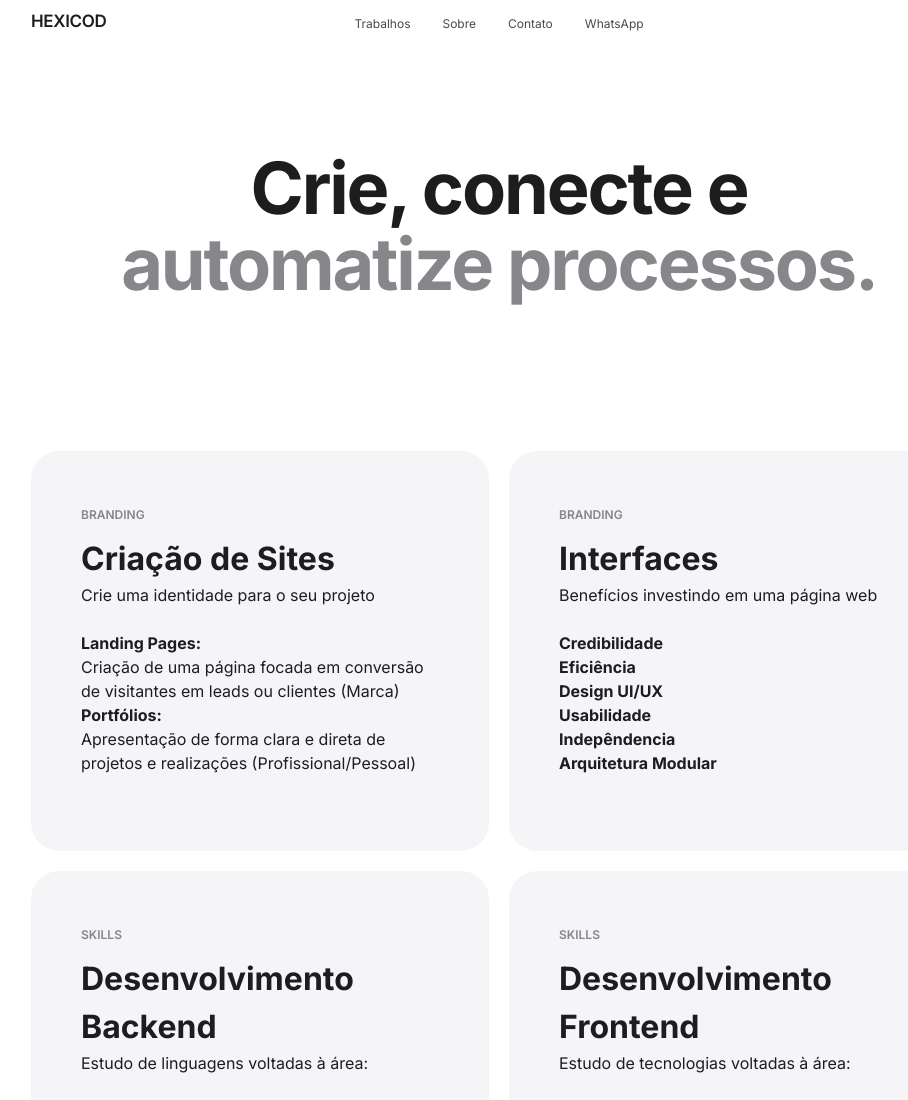
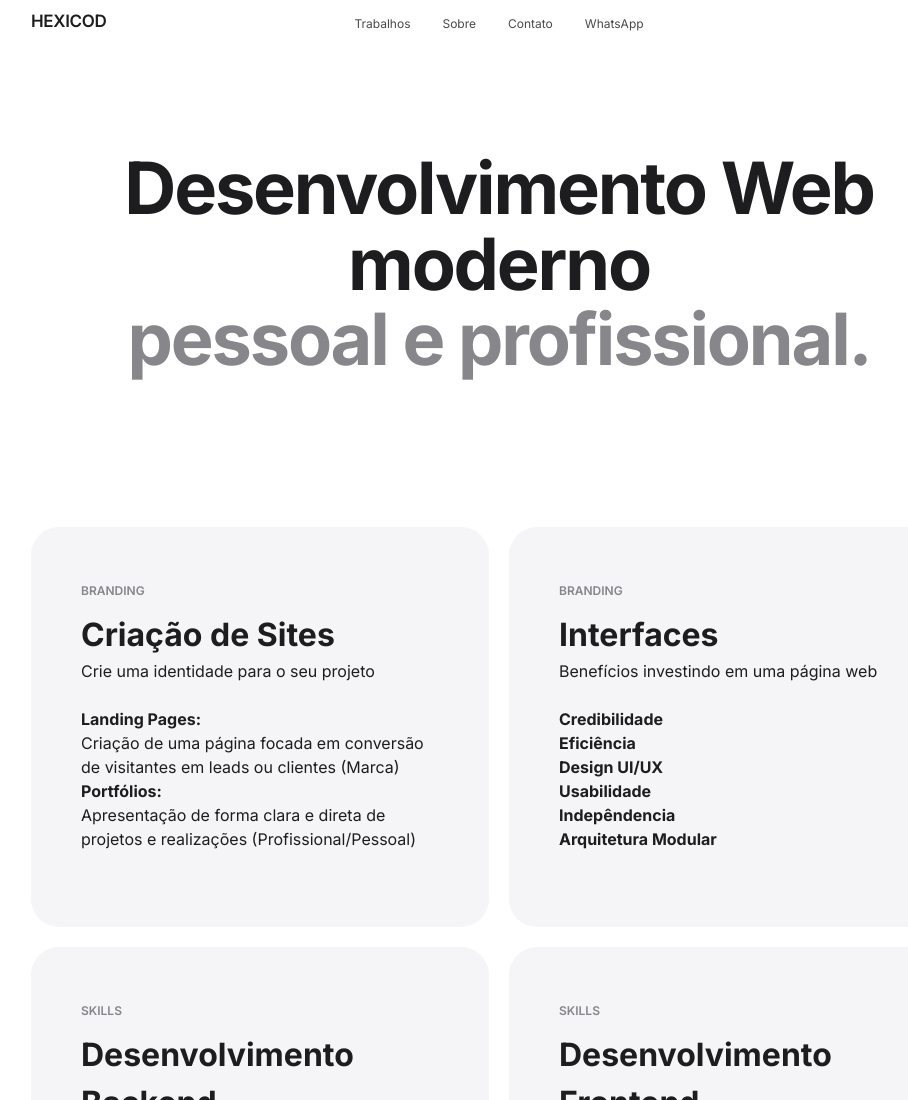
Before and after one commit to hexicod/hex, a plain HTML site: page index.html in a window 1280 px wide. Shown: the top 1100 px of the page, without its empty margins (141-1049 px from the left). Drawn offline with Linux system fonts and the light colour scheme.

Commit message:
Update index.html

```diff
--- a/index.html
+++ b/index.html
@@ -30,7 +30,7 @@
   <main>
     <section class="hero">
       <div class="container">
-        <h1>Crie, conecte e<br><span class="text-gray">automatize processos.</span></h1>
+        <h1>Desenvolvimento Web moderno <br><span class="text-gray">pessoal e profissional.</span></h1>
       </div>
     </section>
     <section id="trabalhos" class="grid-section">
```
